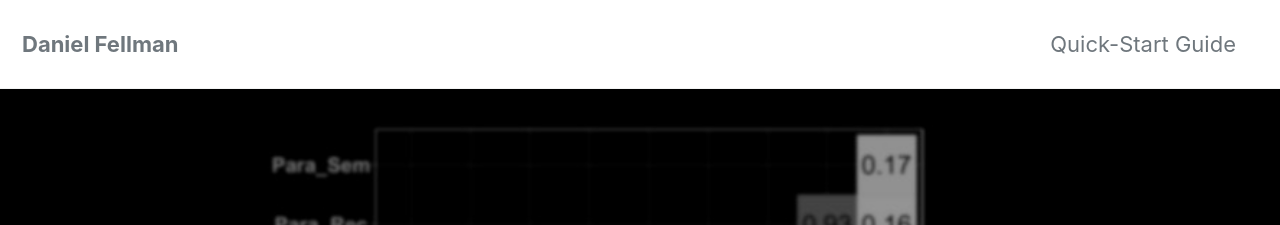
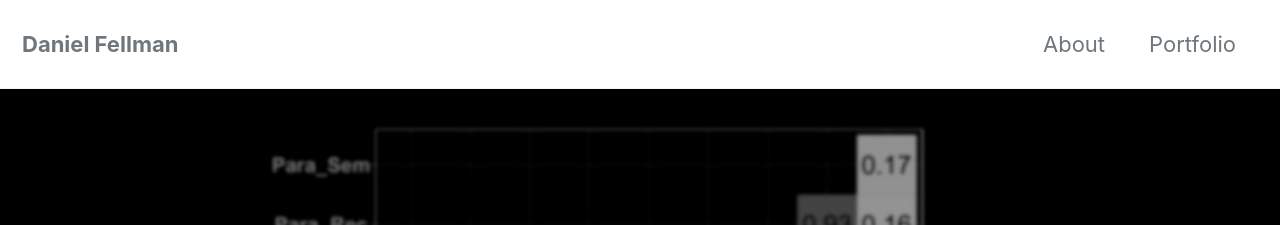
Before and after one commit to danielfellman/df.github.io, a Jekyll site: the page built from _pages/Portfolio.md, in a window 1280 px wide and 900 px high. Shown: the top 225 px of the window. Built offline with Jekyll 4.4.1, drawn with Linux system fonts in a browser that asks for light colours; cached includes are drawn as plain includes; nearby versions of some CDN libraries.

Commit message:
change 10

```diff
--- a/_data/navigation.yml
+++ b/_data/navigation.yml
@@ -1,7 +1,10 @@
 # main links
 main:
-  - title: "Quick-Start Guide"
-    url: https://mmistakes.github.io/minimal-mistakes/docs/quick-start-guide/
+  - title: "About"
+    url: /about/
+  - title: "Portfolio"
+    url: /portfolio/
+
   # - title: "About"
   #   url: https://mmistakes.github.io/minimal-mistakes/about/
   # - title: "Sample Posts"
```
Also changed, not shown: _pages/404.md (added).
